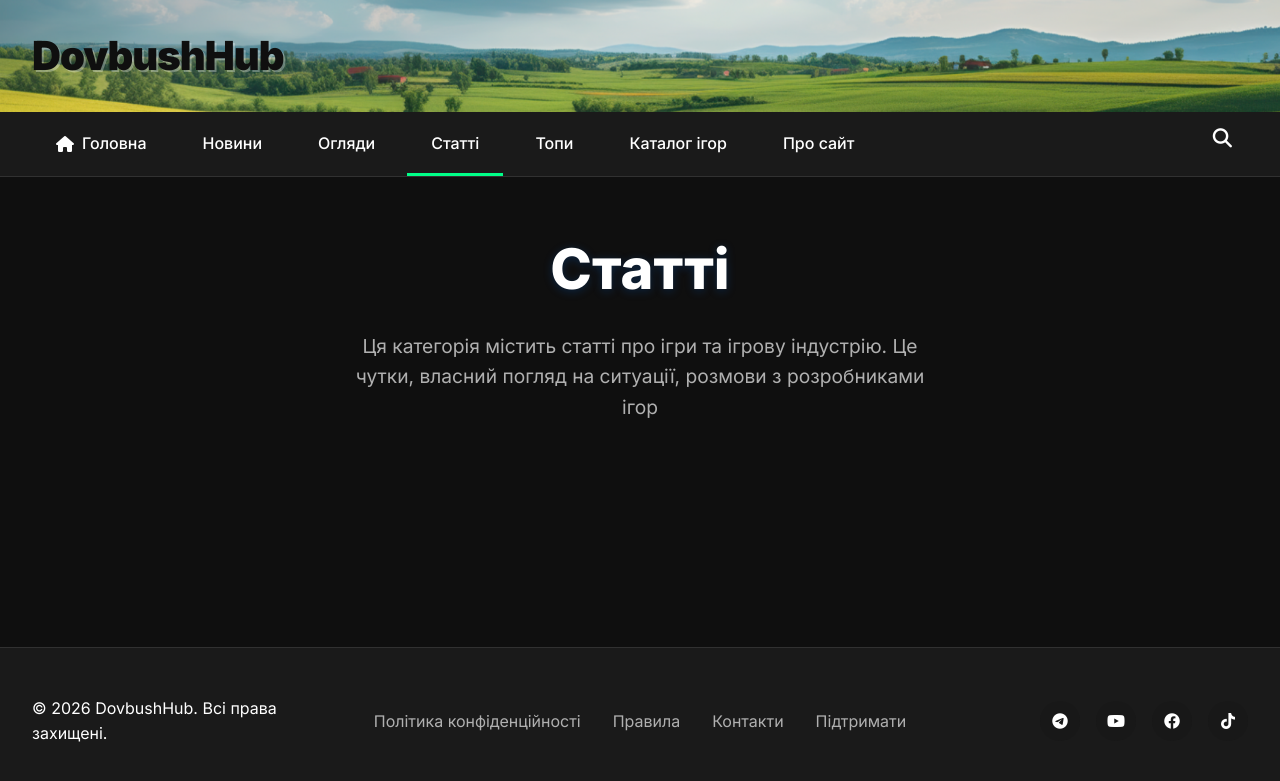
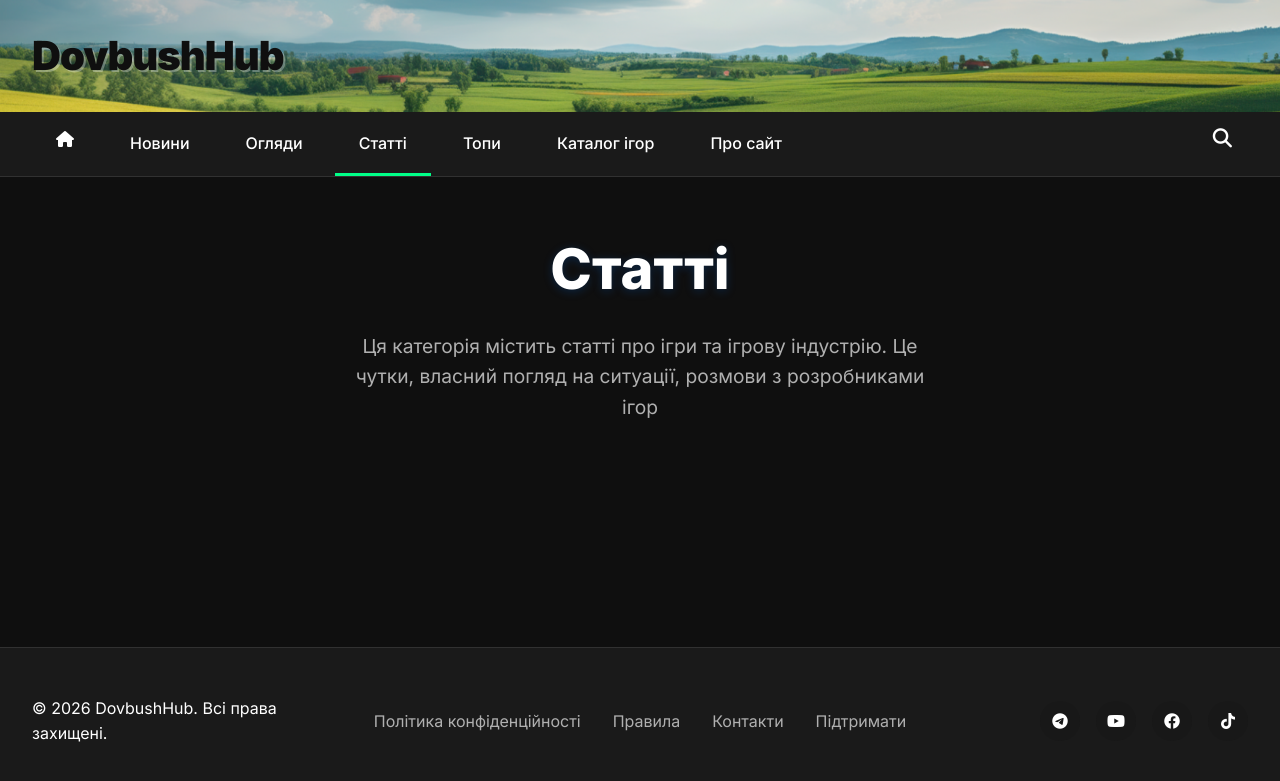
Before and after one commit to dovbush-media/dovbush-media.github.io, a Jekyll site: the page built from statti.html, in a window 1280 px wide. Shown: the top 781 px of the page. Built offline with Jekyll 4.4.1, drawn with Linux system fonts in a browser that asks for light colours.

Commit message:
Update default.html

```diff
--- a/_layouts/default.html
+++ b/_layouts/default.html
@@ -62,7 +62,7 @@
       </div>
 
       <ul class="nav-menu">
-        <li><a href="/" {% if page.url == "/" %}class="active"{% endif %}><i class="fas fa-home"></i> Головна</a></li>
+        <li><a href="/" {% if page.url == "/" %}class="active"{% endif %}><i class="fas fa-home"></i></a></li>
         <li><a href="/news" {% if page.url contains "news" %}class="active"{% endif %}>Новини</a></li>
         <li><a href="/reviews" {% if page.url contains "reviews" %}class="active"{% endif %}>Огляди</a></li>
         <li><a href="/statti" {% if page.url contains "statti" %}class="active"{% endif %}>Статті</a></li>
```
